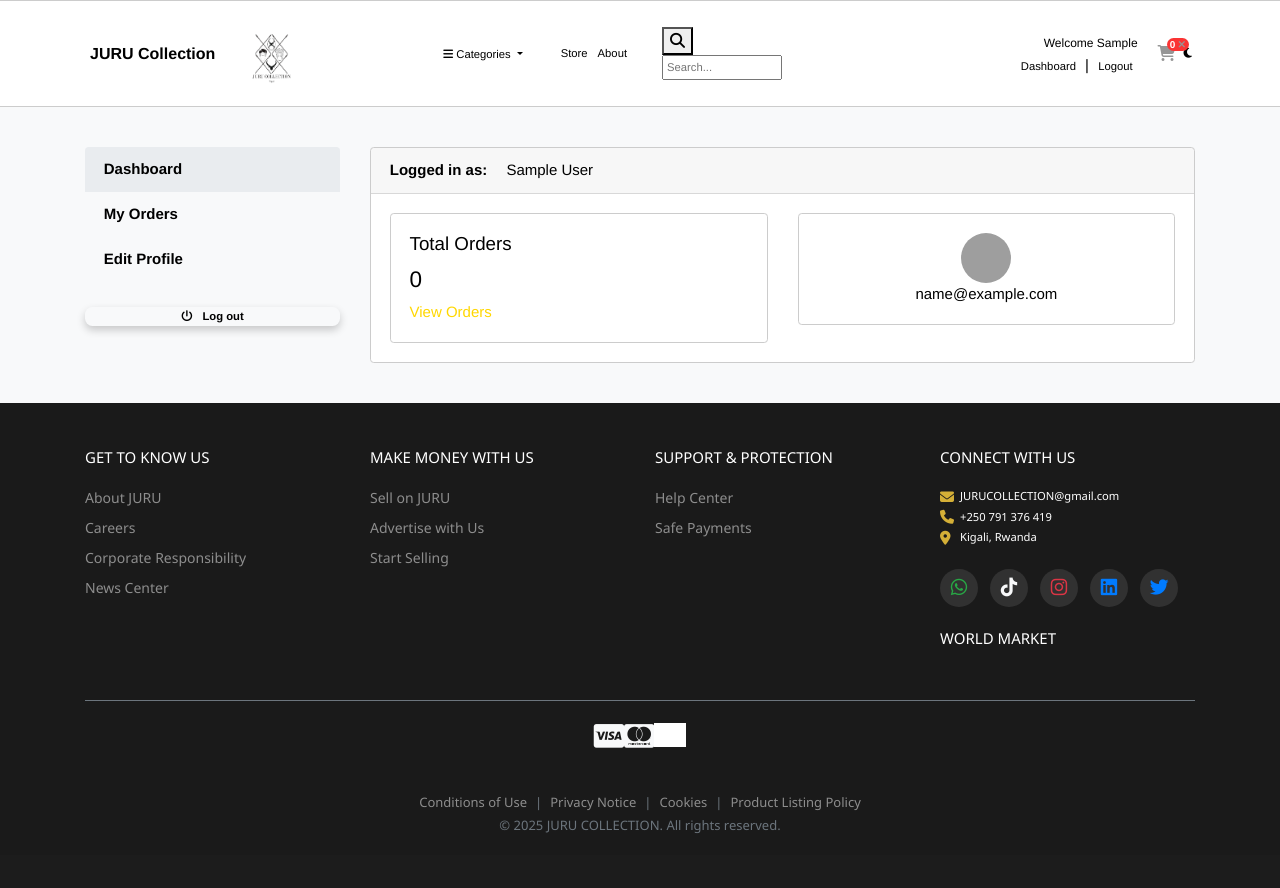
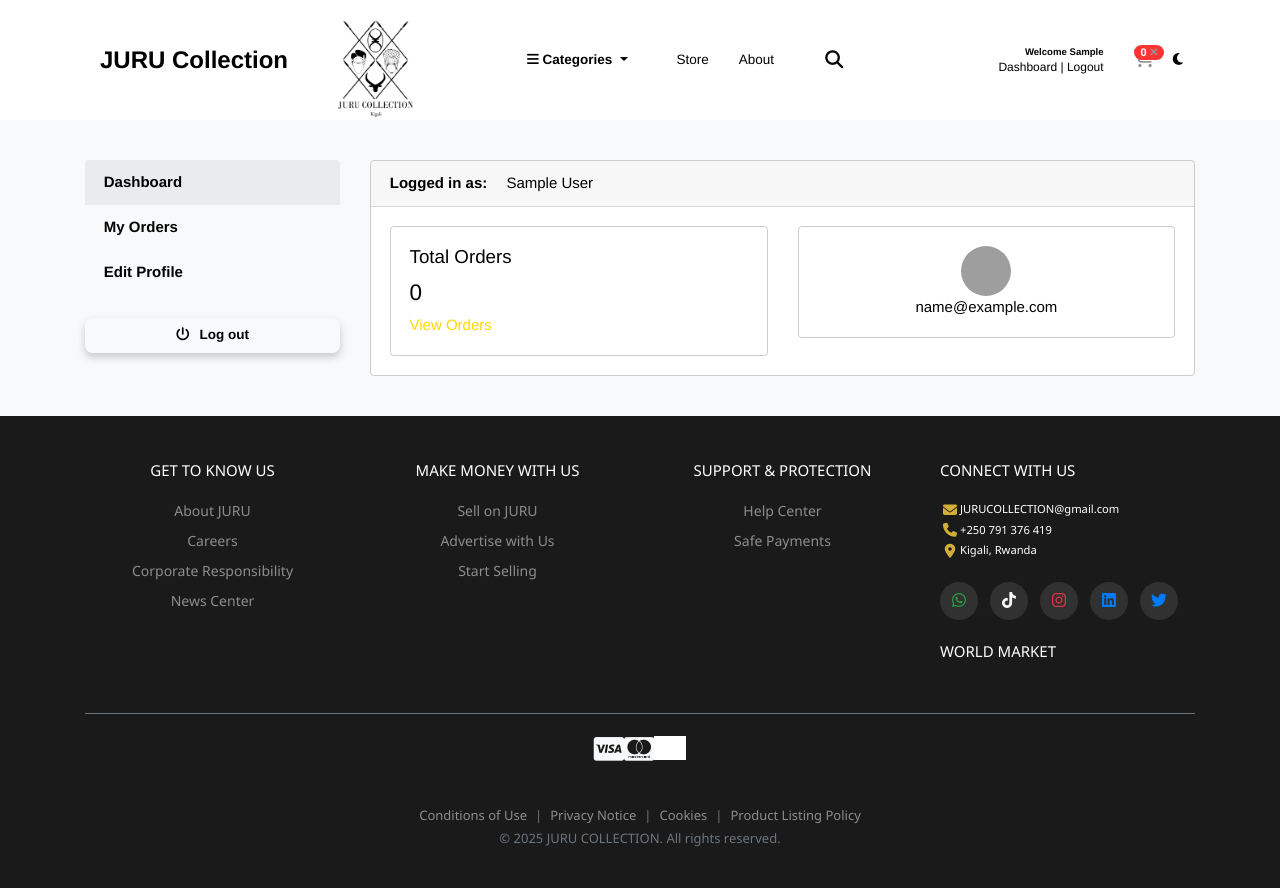
Before and after one commit to Pro-divin/greatKart-django, a Django app: page /accounts/ in a window 1280 px wide. Before the commit the page ends 833 px from the top, so only its background shows below. Run offline with Django 5.2, Linux system fonts and the light colour scheme; the visitor is signed in with stand-in values (Sample User, id 1); data that the repository does not hold is empty; parts of the project's set-up code (start-up, migrations or seed data) failed here and were passed over; some libraries are stand-ins or nearby versions; some web fonts are replaced; grey boxes are pictures that could not be loaded.

Commit message:
navbar changes

```diff
--- a/templates/includes/navbar.html
+++ b/templates/includes/navbar.html
@@ -10,20 +10,35 @@
 <link rel="stylesheet" href="https://cdnjs.cloudflare.com/ajax/libs/font-awesome/6.5.0/css/all.min.css">
 
 <style>
+  /* Dark mode default background to prevent white flash */
+html.dark-mode, body.dark-mode {
+    background-color: #111; /* same as your dark mode background */
+    color: #fff;
+}
+
+:root {
+  --body-bg: #fff;
+  --text-color: #000;
+  --card-bg: #fff;
+  --hover-color: #000;
+}
+
 /* ================= BODY ================= */
 body {
   background-color: var(--body-bg) !important;
-    color: var(--text-color) !important;
+  color: var(--text-color);
   font-family: 'Helvetica Neue', sans-serif;
-    margin: 0 !important;
-    padding: 0 !important;
+  margin: 0;
+  padding: 0;
+  transition: color 0.3s ease, background-color 0.3s ease;
 }
 
 /* ================= NAVBAR ================= */
 .navbar, .header-main {
   background-color: var(--body-bg) !important;
-    color: var(--text-color) !important;
-    padding: 0 !important;
+  color: var(--text-color);
+  border: none;
+  box-shadow: none;
 }
 
 .navbar .nav-link,
@@ -31,11 +46,14 @@ body {
 .navbar-brand,
 .dropdown-item,
 .widget-header a {
+  position: relative;
   color: var(--text-color) !important;
-    font-size: 0.75rem !important;
-    font-weight: 500 !important;
-    margin: 0 2px !important;
-    padding: 1px 3px !important;
+  font-weight: 500;
+  text-decoration: none;
+  border: none !important;
+  background: none !important;
+  font-size: 0.9rem;
+  transition: color 0.3s ease;
 }
 
 /* Hover underline */
@@ -44,52 +62,334 @@ body {
 .navbar-brand::after,
 .dropdown-item::after,
 .widget-header a::after {
-    height: 1px !important;
+  content: "";
+  position: absolute;
+  left: 0;
+  bottom: -4px;
+  width: 100%;
+  height: 2px !important;
+  background-color: var(--hover-color);
+  transform: scaleX(0);
+  transform-origin: right;
+  transition: transform 0.3s ease;
+}
+
+.navbar .nav-link:hover::after,
+.header-main a:hover::after,
+.navbar-brand:hover::after,
+.dropdown-item:hover::after,
+.widget-header a:hover::after {
+  transform: scaleX(1);
+  transform-origin: left;
+}
+
+.navbar .nav-link.active::after,
+.header-main a.active::after,
+.dropdown-item.active::after {
+  transform: scaleX(1);
+  transform-origin: left;
 }
 
 /* ================= BRAND ================= */
 .brand-title {
-    font-weight: bold !important;
-    font-size: 16px !important;
-    margin: 0 !important;
-    line-height: 1 !important;
+  font-weight: bold;
+  margin: 0;
+  font-size: 24px;
+  color: black !important;
 }
 .brand-part1, .brand-part2 {
-    color: var(--text-color) !important;
+  color: var(--text-color);
 }
 
-/* ================= LOGO ================= */
+/* Logo image only */
+/* Logo image only */
 .logo-img {
-    height: 60px !important;
-    width: auto !important;
-    display: block !important;
+  height: 140px; /* reduced from 220px */
+  width: auto;
+  object-fit: contain;
+  filter: brightness(0) saturate(100%) contrast(150%);
+  display: block;
+}
+.header-main .row.align-items-center {
+  padding-top: 5px;
+  padding-bottom: 5px;
+}
+
+.header-main .brand-wrap,
+.header-main .brand-title {
+  margin: 0;  /* remove extra margin */
+}
+.navbar-toggler {
+  padding: 0.1rem 0.1rem;
+}
+
+
+/* Dark mode logo */
+body.dark-mode .logo-img {
+  filter: brightness(0) invert(1);
+}
+
+
+
+/* Remove underline for logo link only */
+.brand-wrap.logo-link::after,
+.brand-wrap.logo-link:hover::after {
+  content: none !important;
+  display: none !important;
+}
+
+
+
+/* ================= CATEGORIES DROPDOWN ================= */
+.category-wrap .btn {
+  border: none !important;
+  background: none !important;
+  color: var(--text-color) !important;
+  font-weight: 600;
+  font-size: 0.9rem;
+  text-decoration: none !important;
+}
+.category-wrap .btn:hover {
+  text-decoration: none !important;
+  color: var(--hover-color) !important;
+}
+.dropdown-menu {
+  border: none;
+  background: var(--body-bg);
+  box-shadow: none;
+}
+.dropdown-item {
+  padding: 6px 14px;
+  font-size: 0.85rem;
+}
+.dropdown-item:hover {
+  text-decoration: none;
 }
 
 /* ================= BUTTONS ================= */
-.btn, .btn-outline-primary, .btn-primary,
-.category-wrap .btn {
-    font-size: 0.75rem !important;
-    padding: 1px 3px !important;
-    margin: 0 !important;
-    color: var(--text-color) !important;
+.btn, .btn-outline-primary, .btn-primary {
   border: none !important;
   background: none !important;
+  color: var(--text-color) !important;
+  font-size: 0.9rem;
+  text-decoration: none !important;
+  position: static !important;
+}
+.btn:hover, .btn-outline-primary:hover, .btn-primary:hover {
+  text-decoration: none !important;
+  color: var(--hover-color) !important;
 }
 
 /* ================= CART ICON ================= */
 .widget-header .icon {
-    font-size: 16px !important;
+  border: none !important;
+  color: var(--text-color);
+  font-size: 18px;
 }
 .notify {
-    font-size: 10px !important;
-    padding: 1px 3px !important;
+  font-size: 11px;
+  padding: 2px 6px;
+  position: relative;
+  top: -10px;
+  right: 10px;
 }
 
 /* ================= SEARCH ================= */
+.search-wrapper {
+  position: relative;
+}
+.search-toggle {
+  background: none;
+  border: none;
+  color: var(--text-color);
+  font-size: 18px;
+  cursor: pointer;
+}
+.search-field {
+  display: none;
+  position: absolute;
+  top: 100%;
+  right: 0;
+  width: 250px;
+  margin-top: 10px;
+  z-index: 1000;
+}
 .search-field input {
-    width: 120px !important;
-    font-size: 0.75rem !important;
-    padding: 2px 3px !important;
+  width: 100%;
+  border: 1px solid var(--text-color);
+  padding: 3px 8px;
+  font-size: 0.85rem;
+  border-radius: 3px;
+  background: var(--body-bg);
+  color: var(--text-color);
+  height: 28px;
+  font-weight: bolder;
+}
+.search-wrapper.active .search-field {
+  display: block;
+}
+
+/* ================= PRODUCT TEXT ================= */
+.price, .product-price, .item-price,
+.card-text, .product-title, .product-detail,
+.review-text, .title, .info-wrap a {
+  color: var(--text-color);
+  font-weight: 600;
+}
+.card-product-grid .title,
+.card-product-grid .price {
+  color: var(--text-color) !important;
+}
+
+/* ================= FOOTER ================= */
+.section-footer {
+  background-color: var(--body-bg);
+  color: var(--text-color);
+  padding: 20px 0;
+  text-align: center;
+  border-top: none;
+}
+.section-footer a {
+  color: var(--text-color);
+  text-decoration: none;
+  font-size: 0.85rem;
+}
+
+/* ================= DARK MODE ================= */
+body.dark-mode {
+  --body-bg: #121212;
+  --text-color: #fff;
+  --card-bg: #1e1e1e;
+  --hover-color: #fff;
+}
+body.dark-mode .dropdown-menu {
+  background: var(--body-bg);
+}
+body.dark-mode .dropdown-item {
+  color: var(--text-color) !important;
+}
+body.dark-mode .dropdown-item:hover {
+  text-decoration: none;
+}
+
+/* ================= USER INFO ================= */
+.user-info {
+  font-size: 0.8rem;
+  line-height: 1.3;
+}
+.user-info a {
+  font-size: 0.8rem;
+}
+
+/* ========== Compact Navbar ========== */
+.header-main .row.align-items-center {
+    padding-top: 2px;    /* very small vertical padding */
+    padding-bottom: 2px;
+}
+
+.header-main .brand-wrap,
+.header-main .brand-title {
+    margin: 0;           /* remove extra margin */
+    line-height: 1;      /* tighten vertical space */
+}
+
+.header-main .col-auto,
+.header-main .col-lg-2 {
+    padding-top: 0;
+    padding-bottom: 0;
+    margin: 0;
+}
+
+/* Nav links spacing */
+.navbar .nav-link,
+.header-main a {
+    padding-top: 1px;    /* very small padding */
+    padding-bottom: 2px;
+    margin-top: 0px;
+    margin-bottom: 0;
+    margin-left: 2px;
+    margin-right: 2px;
+}
+
+/* Categories dropdown & buttons spacing */
+.category-wrap .btn {
+    padding-top: 2px;
+    padding-bottom: 2px;
+    padding-left: 4px;
+    padding-right: 4px;
+    margin-left: 1px;
+    margin-right: 1px;
+}
+
+/* Cart & mode toggle spacing */
+.user-info a,
+.widget-header,
+#modeToggle {
+    margin-left: 1px;
+    margin-right: 1px;
+}
+
+/* Keep logo size unchanged */
+.logo-img {
+    height: 120px; /* keep the original logo height */
+    width: auto;
+}
+
+/* ===== Compact Navbar ===== */
+.header-main {
+    padding-top: 0 !important;
+    padding-bottom: 0 !important;
+}
+
+.header-main .container {
+    padding-top: 0 !important;
+    padding-bottom: 0 !important;
+}
+
+.header-main .row.align-items-center {
+    padding-top: 0 !important;
+    padding-bottom: 0 !important;
+    margin-top: 0 !important;
+    margin-bottom: 0 !important;
+}
+
+.header-main .col-auto,
+.header-main .col-lg-2,
+.header-main .col-lg,
+.header-main .col-sm,
+.header-main .col-md {
+    padding-top: 0 !important;
+    padding-bottom: 0 !important;
+    margin-top: 0 !important;
+    margin-bottom: 0 !important;
+}
+
+.navbar .nav-link,
+.header-main a {
+    padding-top: 1px !important;
+    padding-bottom: 1px !important;
+    margin: 0 !important;
+}
+
+.category-wrap .btn {
+    padding-top: 1px !important;
+    padding-bottom: 1px !important;
+    margin: 0 !important;
+}
+
+.user-info a,
+.widget-header,
+#modeToggle {
+    margin-top: 0 !important;
+    margin-bottom: 0 !important;
+    padding-top: 0 !important;
+    padding-bottom: 0 !important;
+}
+
+/* Keep logo size unchanged */
+.logo-img {
+    height: 120px; /* unchanged */
+    width: auto;
 }
 
 /* ================= RESPONSIVE ================= */
@@ -151,8 +451,6 @@ body {
         width: 90px !important;
     }
 }
-
-
 </style>
 
 <script>
```
Lines whose indentation alone changed are shown as unchanged.
